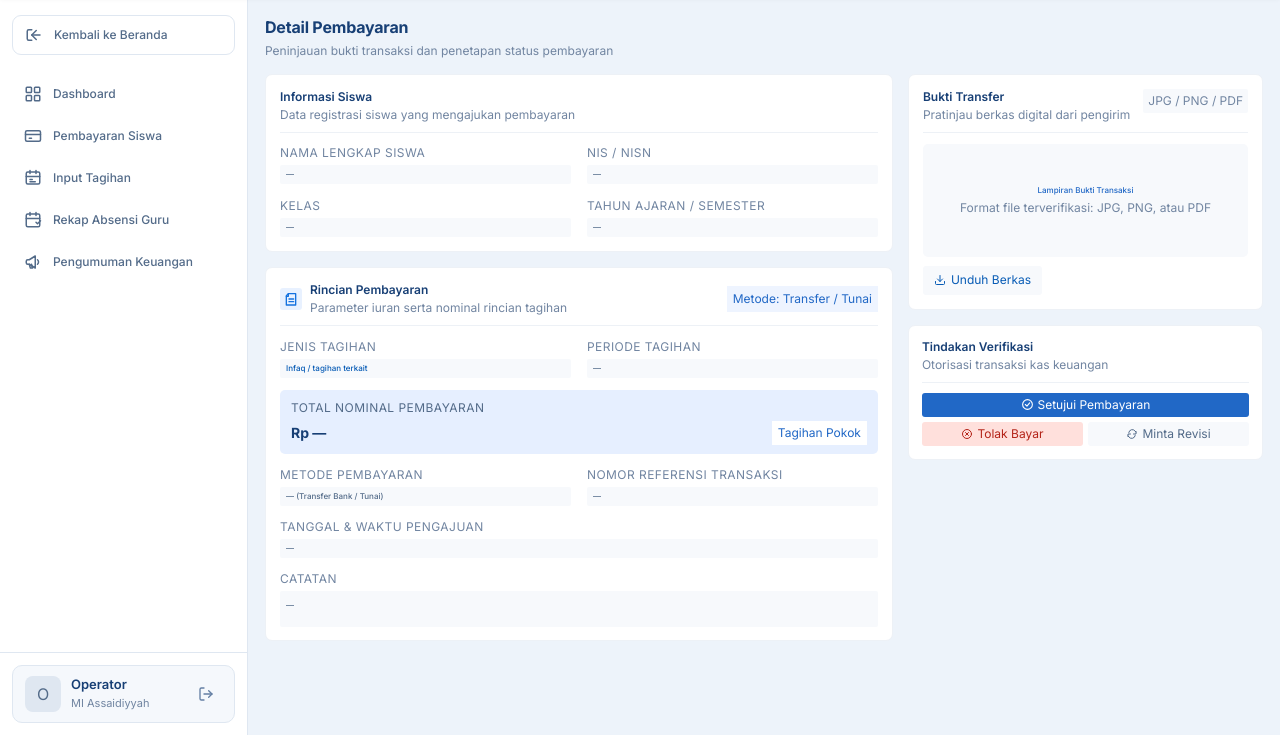
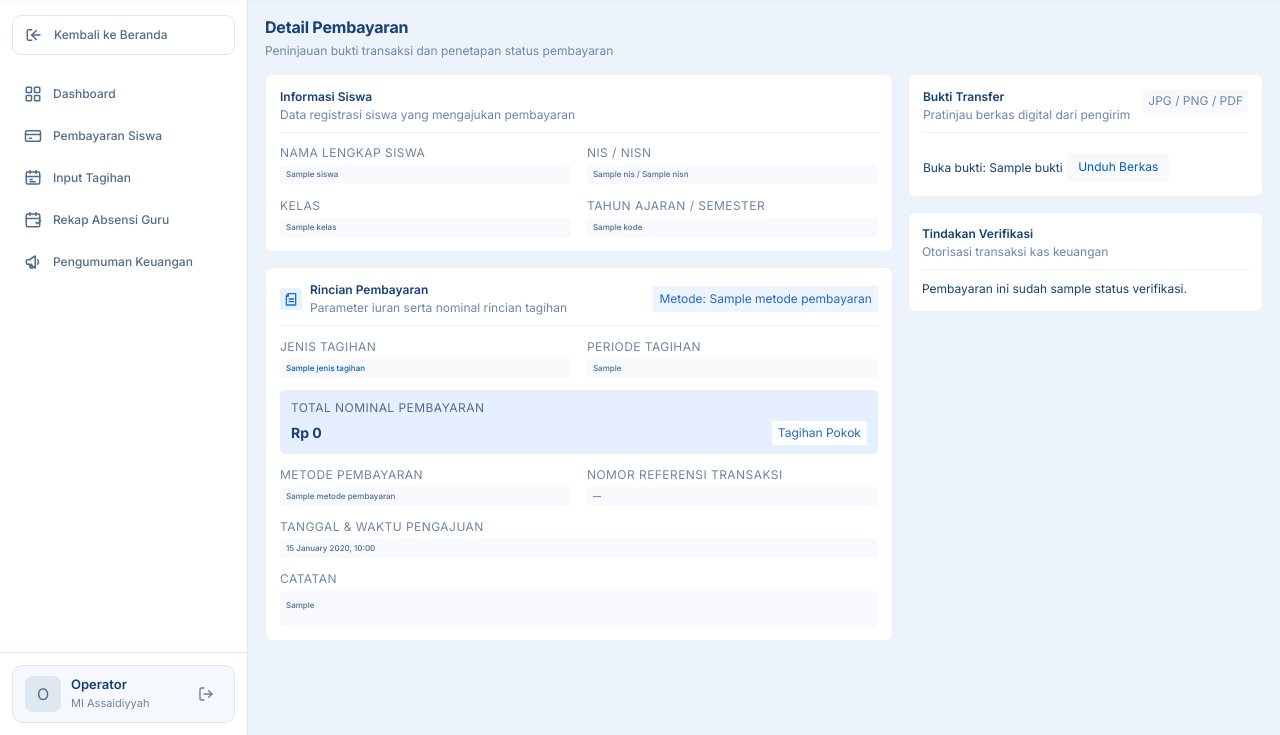
Before and after one commit to AR-haidar/SIS-Assaidiyyah, a Laravel app: template resources/views/keuangan/detail-pembayaran.blade.php in a window 1280 px wide. Shown: the part 65-800 px from the top of the page. Run offline with Laravel 12, Linux system fonts and the light colour scheme; the template is opened without the code that fills it: most values are stand-ins (such as "Sample title", 1, 10 or a date in 2020); style sheets or scripts are compiled from the project's sources; parts of the project's set-up code (start-up, migrations or seed data) failed here and were passed over.

Commit message:
feat(keuangan): halaman detail pembayaran dengan aksi setujui dan tolak

```diff
--- a/resources/views/keuangan/detail-pembayaran.blade.php
+++ b/resources/views/keuangan/detail-pembayaran.blade.php
@@ -8,10 +8,10 @@
             <section class="keuangan-detail-card">
                 <header class="keuangan-detail-card-heading"><div><h2>Informasi Siswa</h2><p>Data registrasi siswa yang mengajukan pembayaran</p></div></header>
                 <div class="keuangan-detail-info-grid">
-                    <div class="keuangan-detail-data"><span>Nama Lengkap Siswa</span><strong>&mdash;</strong></div>
-                    <div class="keuangan-detail-data"><span>NIS / NISN</span><strong>&mdash;</strong></div>
-                    <div class="keuangan-detail-data"><span>Kelas</span><strong>&mdash;</strong></div>
-                    <div class="keuangan-detail-data"><span>Tahun Ajaran / Semester</span><strong>&mdash;</strong></div>
+                    <div class="keuangan-detail-data"><span>Nama Lengkap Siswa</span><strong>{{ $siswa?->nama_lengkap ?? '—' }}</strong></div>
+                    <div class="keuangan-detail-data"><span>NIS / NISN</span><strong>{{ $siswa?->nis ?? '—' }} / {{ $siswa?->nisn ?? '—' }}</strong></div>
+                    <div class="keuangan-detail-data"><span>Kelas</span><strong>{{ $kelas ?? '—' }}</strong></div>
+                    <div class="keuangan-detail-data"><span>Tahun Ajaran / Semester</span><strong>{{ $tagihan?->tahunAjaran?->kode ?? '—' }}</strong></div>
                 </div>
             </section>
 
@@ -19,16 +19,16 @@
                 <header class="keuangan-detail-card-heading">
                     <span class="keuangan-detail-heading-icon"><svg xmlns="http://www.w3.org/2000/svg" width="16" height="16" viewBox="0 0 24 24" fill="none" stroke="currentColor" stroke-width="2" stroke-linecap="round" stroke-linejoin="round" aria-hidden="true"><path d="M8 4h11v17H5V7z"/><path d="M8 4v4H5M9 12h7M9 16h7"/></svg></span>
                     <div><h2>Rincian Pembayaran</h2><p>Parameter iuran serta nominal rincian tagihan</p></div>
-                    <span class="keuangan-detail-method-badge">Metode: Transfer / Tunai</span>
+                    <span class="keuangan-detail-method-badge">Metode: {{ $pembayaran->metodePembayaran?->label ?? '—' }}</span>
                 </header>
                 <div class="keuangan-detail-payment-fields">
-                    <div class="keuangan-detail-data"><span>Jenis Tagihan</span><strong class="keuangan-detail-value">Infaq / tagihan terkait</strong></div>
-                    <div class="keuangan-detail-data"><span>Periode Tagihan</span><strong>&mdash;</strong></div>
-                    <div class="keuangan-detail-amount"><span>Total Nominal Pembayaran</span><div><strong>Rp &mdash;</strong><small>Tagihan Pokok</small></div></div>
-                    <div class="keuangan-detail-data"><span>Metode Pembayaran</span><strong>&mdash; (Transfer Bank / Tunai)</strong></div>
+                    <div class="keuangan-detail-data"><span>Jenis Tagihan</span><strong class="keuangan-detail-value">{{ $tagihan?->jenisTagihan?->nama ?? '—' }}</strong></div>
+                    <div class="keuangan-detail-data"><span>Periode Tagihan</span><strong>{{ $tagihan?->periode_bulan?->translatedFormat('F Y') ?? '—' }}</strong></div>
+                    <div class="keuangan-detail-amount"><span>Total Nominal Pembayaran</span><div><strong>Rp {{ number_format((float) $pembayaran->nominal, 0, ',', '.') }}</strong><small>Tagihan Pokok</small></div></div>
+                    <div class="keuangan-detail-data"><span>Metode Pembayaran</span><strong>{{ $pembayaran->metodePembayaran?->label ?? '—' }}</strong></div>
                     <div class="keuangan-detail-data"><span>Nomor Referensi Transaksi</span><strong>&mdash;</strong></div>
-                    <div class="keuangan-detail-data keuangan-detail-wide"><span>Tanggal &amp; Waktu Pengajuan</span><strong>&mdash;</strong></div>
-                    <div class="keuangan-detail-data keuangan-detail-wide keuangan-detail-note"><span>Catatan</span><strong>&mdash;</strong></div>
+                    <div class="keuangan-detail-data keuangan-detail-wide"><span>Tanggal &amp; Waktu Pengajuan</span><strong>{{ $pembayaran->tanggal_pengajuan?->translatedFormat('d F Y, H:i') ?? '—' }}</strong></div>
+                    <div class="keuangan-detail-data keuangan-detail-wide keuangan-detail-note"><span>Catatan</span><strong>{{ $pembayaran->alasan_penolakan ?? '—' }}</strong></div>
                 </div>
             </section>
         </div>
@@ -36,14 +36,37 @@
         <aside class="keuangan-detail-side">
             <section class="keuangan-detail-card keuangan-proof-card">
                 <header class="keuangan-detail-card-heading"><div><h2>Bukti Transfer</h2><p>Pratinjau berkas digital dari pengirim</p></div><span class="keuangan-proof-format">JPG / PNG / PDF</span></header>
-                <div class="keuangan-proof-placeholder"><strong>Lampiran Bukti Transaksi</strong><span>Format file terverifikasi: JPG, PNG, atau PDF</span></div>
-                <button type="button" class="keuangan-proof-download"><svg xmlns="http://www.w3.org/2000/svg" width="12" height="12" viewBox="0 0 24 24" fill="none" stroke="currentColor" stroke-width="2" stroke-linecap="round" stroke-linejoin="round" aria-hidden="true"><path d="M21 15v4a2 2 0 0 1-2 2H5a2 2 0 0 1-2-2v-4"/><path d="m7 10 5 5 5-5M12 15V3"/></svg>Unduh Berkas</button>
+                @if ($buktiUrl && str_starts_with($pembayaran->bukti->mime, 'image/'))
+                <img src="{{ $buktiUrl }}" alt="Bukti pembayaran">
+                @elseif ($buktiUrl)
+                <a href="{{ $buktiUrl }}" target="_blank" rel="noopener">Buka bukti: {{ $pembayaran->bukti->nama_asli }}</a>
+                @else
+                <div class="keuangan-proof-placeholder"><strong>Tidak Ada Bukti</strong><span>Pembayaran ini diinput tanpa lampiran.</span></div>
+                @endif
+                @if ($buktiUrl)
+                <a class="keuangan-proof-download" href="{{ $buktiUrl }}" download="{{ $pembayaran->bukti->nama_asli }}">{{-- svg yang lama dipertahankan --}}Unduh Berkas</a>
+                @endif
             </section>
 
             <section class="keuangan-detail-card keuangan-verification-actions">
                 <header class="keuangan-detail-card-heading"><div><h2>Tindakan Verifikasi</h2><p>Otorisasi transaksi kas keuangan</p></div></header>
-                <button type="button" class="keuangan-approve"><svg xmlns="http://www.w3.org/2000/svg" width="13" height="13" viewBox="0 0 24 24" fill="none" stroke="currentColor" stroke-width="2" stroke-linecap="round" stroke-linejoin="round" aria-hidden="true"><circle cx="12" cy="12" r="9"/><path d="m8 12 3 3 5-6"/></svg>Setujui Pembayaran</button>
-                <div class="keuangan-decision-row"><button type="button" class="keuangan-reject"><svg xmlns="http://www.w3.org/2000/svg" width="12" height="12" viewBox="0 0 24 24" fill="none" stroke="currentColor" stroke-width="2" stroke-linecap="round" stroke-linejoin="round" aria-hidden="true"><circle cx="12" cy="12" r="9"/><path d="m9 9 6 6m0-6-6 6"/></svg>Tolak Bayar</button><button type="button" class="keuangan-request-revision"><svg xmlns="http://www.w3.org/2000/svg" width="12" height="12" viewBox="0 0 24 24" fill="none" stroke="currentColor" stroke-width="2" stroke-linecap="round" stroke-linejoin="round" aria-hidden="true"><path d="M20 7v5h-5M4 17v-5h5"/><path d="M5.6 9A7 7 0 0 1 18 6l2 2M4 16l2 2a7 7 0 0 0 12.4-3"/></svg>Minta Revisi</button></div>
+                @if ($errors->any())<p>{{ $errors->first() }}</p>@endif
+                @if ($pembayaran->status_verifikasi === \App\Enums\StatusVerifikasi::Menunggu)
+                <form method="POST" action="{{ route('keuangan.pembayaran.setujui', $pembayaran) }}">
+                @csrf
+                <button type="submit" class="keuangan-approve">{{-- svg lama --}}Setujui Pembayaran</button>
+                </form>
+                <form method="POST" action="{{ route('keuangan.pembayaran.tolak', $pembayaran) }}">
+                @csrf
+                <textarea name="alasan_penolakan" rows="3" required placeholder="Alasan penolakan (wajib)">{{ old('alasan_penolakan') }}</textarea>
+                <div class="keuangan-decision-row">
+                <button type="submit" class="keuangan-reject">{{-- svg lama --}}Tolak Bayar</button>
+                <button type="button" class="keuangan-request-revision">{{-- svg lama --}}Minta Revisi</button>
+                </div>
+                </form>
+                @else
+                <p>Pembayaran ini sudah {{ strtolower($pembayaran->status_verifikasi->label()) }}.</p>
+                @endif
             </section>
         </aside>
     </div>
--- a/routes/modules/keuangan/pembayaran.php
+++ b/routes/modules/keuangan/pembayaran.php
@@ -1,8 +1,16 @@
 <?php
 
 use App\Http\Controllers\Keuangan\DashboardController;
+use App\Http\Controllers\Keuangan\PembayaranController;
 use Illuminate\Support\Facades\Route;
 
 Route::get('/', fn () => to_route('keuangan.dashboard'));
 
 Route::get('/dashboard', [DashboardController::class, 'index'])->name('dashboard');
+
+Route::get('/pembayaran-siswa/{pembayaran}', [PembayaranController::class, 'show'])
+    ->whereNumber('pembayaran')->name('pembayaran.show');
+Route::post('/pembayaran-siswa/{pembayaran}/setujui', [PembayaranController::class, 'setujui'])
+    ->whereNumber('pembayaran')->name('pembayaran.setujui');
+Route::post('/pembayaran-siswa/{pembayaran}/tolak', [PembayaranController::class, 'tolak'])
+    ->whereNumber('pembayaran')->name('pembayaran.tolak');
```
Also changed, not shown: app/Http/Controllers/Keuangan/PembayaranController.php (added, +61 -0 lines).
